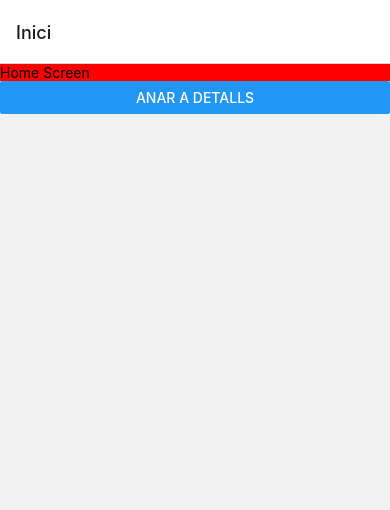
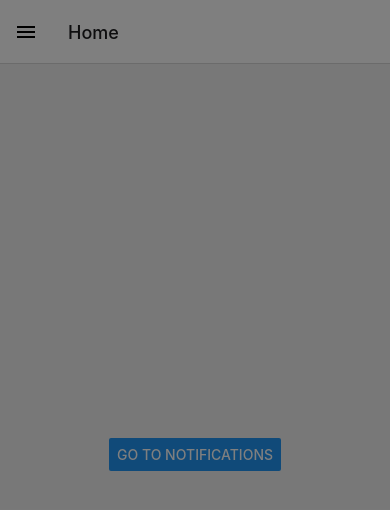
Before and after one commit to guibad22daw/GP2-Projecte2, a React Native app: screen / in a window 390 px wide. Shown: the top 510 px of the page. Built offline with nearby package versions, Linux system fonts and the light colour scheme.

Commit message:
Afegit menú de navegació

```diff
--- a/App.js
+++ b/App.js
@@ -1,36 +1,36 @@
-import { StatusBar } from "expo-status-bar";
-import { Button, Text, View } from "react-native";
-import { NavigationContainer } from "@react-navigation/native";
-import { createStackNavigator } from "@react-navigation/stack";
+import * as React from 'react';
+import { Button, View } from 'react-native';
+import { createDrawerNavigator } from '@react-navigation/drawer';
+import { NavigationContainer } from '@react-navigation/native';
 
-import IniciComponent from "./components/IniciComponent.js";
-import React from "react";
-
-function Inici({ navigation }) {
+function HomeScreen({ navigation }) {
   return (
-    <View>
-      <IniciComponent navigation={navigation}></IniciComponent>
+    <View style={{ flex: 1, alignItems: 'center', justifyContent: 'center' }}>
+      <Button
+        onPress={() => navigation.navigate('Notifications')}
+        title="Go to notifications"
+      />
     </View>
   );
 }
 
-function DetailsScreen() {
+function NotificationsScreen({ navigation }) {
   return (
-    <View>
-      <Text>Details Screen</Text>
+    <View style={{ flex: 1, alignItems: 'center', justifyContent: 'center' }}>
+      <Button onPress={() => navigation.goBack()} title="Go back home" />
     </View>
   );
 }
 
-const Stack = createStackNavigator();
+const Drawer = createDrawerNavigator();
 
 export default function App() {
   return (
     <NavigationContainer>
-      <Stack.Navigator initialRouteName="Inici">
-        <Stack.Screen name="Inici" component={Inici} />
-        <Stack.Screen name="Details" component={DetailsScreen} />
-      </Stack.Navigator>
+      <Drawer.Navigator useLegacyImplementation initialRouteName="Home">
+        <Drawer.Screen name="Home" component={HomeScreen} />
+        <Drawer.Screen name="Notifications" component={NotificationsScreen} />
+      </Drawer.Navigator>
     </NavigationContainer>
   );
 }
--- a/app.json
+++ b/app.json
@@ -1,7 +1,7 @@
 {
   "expo": {
-    "name": "GP2",
-    "slug": "GP2",
+    "name": "drawer-navigation-|-react-navigation",
+    "slug": "snack-955ab102-943c-430b-96da-fd8c598ecc2e",
     "version": "1.0.0",
     "orientation": "portrait",
     "icon": "./assets/icon.png",
@@ -10,6 +10,9 @@
       "image": "./assets/splash.png",
       "resizeMode": "contain",
       "backgroundColor": "#ffffff"
+    },
+    "updates": {
+      "fallbackToCacheTimeout": 0
     },
     "assetBundlePatterns": [
       "**/*"
@@ -20,7 +23,7 @@
     "android": {
       "adaptiveIcon": {
         "foregroundImage": "./assets/adaptive-icon.png",
-        "backgroundColor": "#ffffff"
+        "backgroundColor": "#FFFFFF"
       }
     },
     "web": {
--- a/babel.config.js
+++ b/babel.config.js
@@ -2,5 +2,8 @@ module.exports = function(api) {
   api.cache(true);
   return {
     presets: ['babel-preset-expo'],
+    plugins: [
+      'react-native-reanimated/plugin',
+    ],
   };
 };
--- a/components/IniciComponent.js
+++ /dev/null
@@ -1,14 +0,0 @@
-import { Button, Text, View } from "react-native";
-import { iniciStyle } from "../style";
-
-export default function IniciComponent({ navigation }) {
-  return (
-    <>
-      <Text style={iniciStyle.container}>Home Screen</Text>
-      <Button
-        title="Anar a detalls"
-        onPress={() => navigation.navigate("Details")}
-      />
-    </>
-  );
-}
--- a/style.js
+++ /dev/null
@@ -1,12 +0,0 @@
-import { StyleSheet } from 'react-native';
-
-const iniciStyle = StyleSheet.create({
-    container: {
-      flex: 1,
-      backgroundColor: 'red',
-      alignItems: 'center',
-      justifyContent: 'center',
-    },
-  });
-
-export {iniciStyle};
```
Also changed, not shown: package.json (+22 -12 lines), 1 other file (tests, documents, lock files or other folders).
